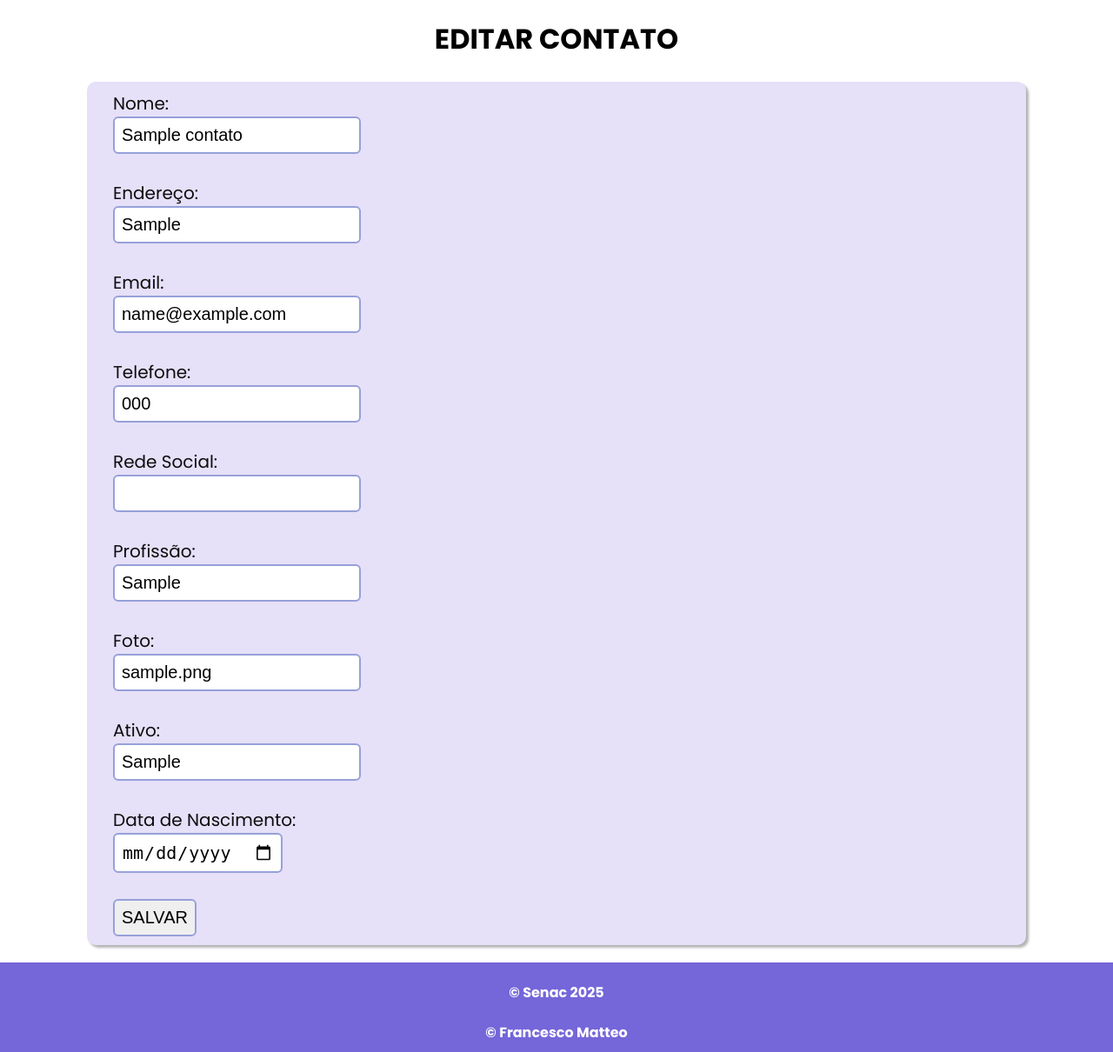
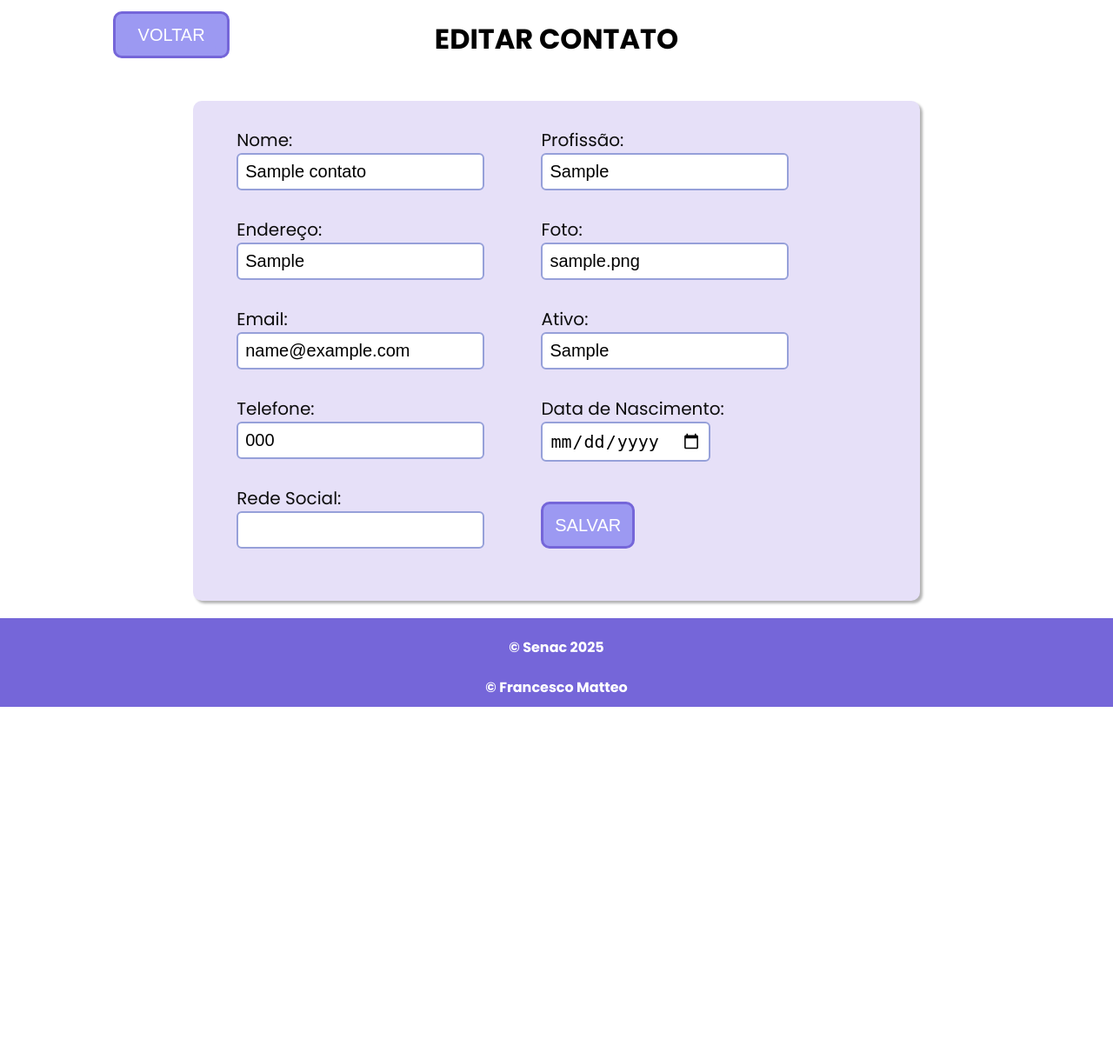
Before and after one commit to FranBR76/agendaSenac2025, a PHP site: page /editarContato.php?id=1 in a window 1280 px wide. Shown: the part 91-1301 px from the top of the page at 87% size. After the commit the page ends 904 px from the top, so only its background shows below. Run offline with PHP 8.4, Linux system fonts and the light colour scheme; tables that the repository leaves empty or names only in its code hold one stand-in row (values such as "Sample post"); data that the repository does not hold is empty.

Commit message:
Ajustado CSS do editarContato, editarUsuario     modified:   editarContato.php 	modified:   editarUsuario.php

```diff
--- a/editarContato.php
+++ b/editarContato.php
@@ -28,12 +28,16 @@ if (!empty($_GET['id'])) {
 }
 ?>
 
-
+<button class="btnVoltar" ><a href="index.php">VOLTAR</a></button>
 <h1>EDITAR CONTATO</h1>
 
+
+<div class="card-conteudo">
 <form method="POST" action="editarContatoSubmit.php">
+
+
+    <div class="card">
         <input type="hidden" name="id" value="<?php echo $info['id']; ?>">
-
 
         Nome: <br>
         <input type="text" name="nome" value="<?php echo $info['nome']; ?>" /> <br><br>
@@ -45,18 +49,21 @@ if (!empty($_GET['id'])) {
         <input type="text" name="telefone" value="<?php echo $info['telefone']; ?>"/> <br><br>
         Rede Social: <br>
         <input type="text" name="redeSocial" value="<?php echo $info['redeSocial']; ?>"/> <br><br>
+    </div>
+        <div class="card">
         Profissão: <br>
         <input type="text" name="profissao" value="<?php echo $info['profissao']; ?>" /> <br><br>
         Foto: <br>
         <input type="text" name="foto" value="<?php echo $info['foto']; ?>" /> <br><br>
         Ativo: <br>
         <input type="text" name="ativo" value="<?php echo $info['ativo']; ?>" /> <br><br>
-    Data de Nascimento: <br>
+        Data de Nascimento:
         <input type="date" name="dtNasc" value="<?php echo $info['dtNasc']; ?>" /> <br><br>
 
-    <input type="submit" value="SALVAR" />
+        <input class="btnSubmit" style="margin-top: 16px;" type="submit" value="SALVAR" />
+    </div>
 </form>
-
+</div>
 <?php
 require 'inc/footer.inc.php';
 ?>
```
Also changed, not shown: editarUsuario.php (+4 -3 lines). Lines whose indentation alone changed are shown as unchanged.
